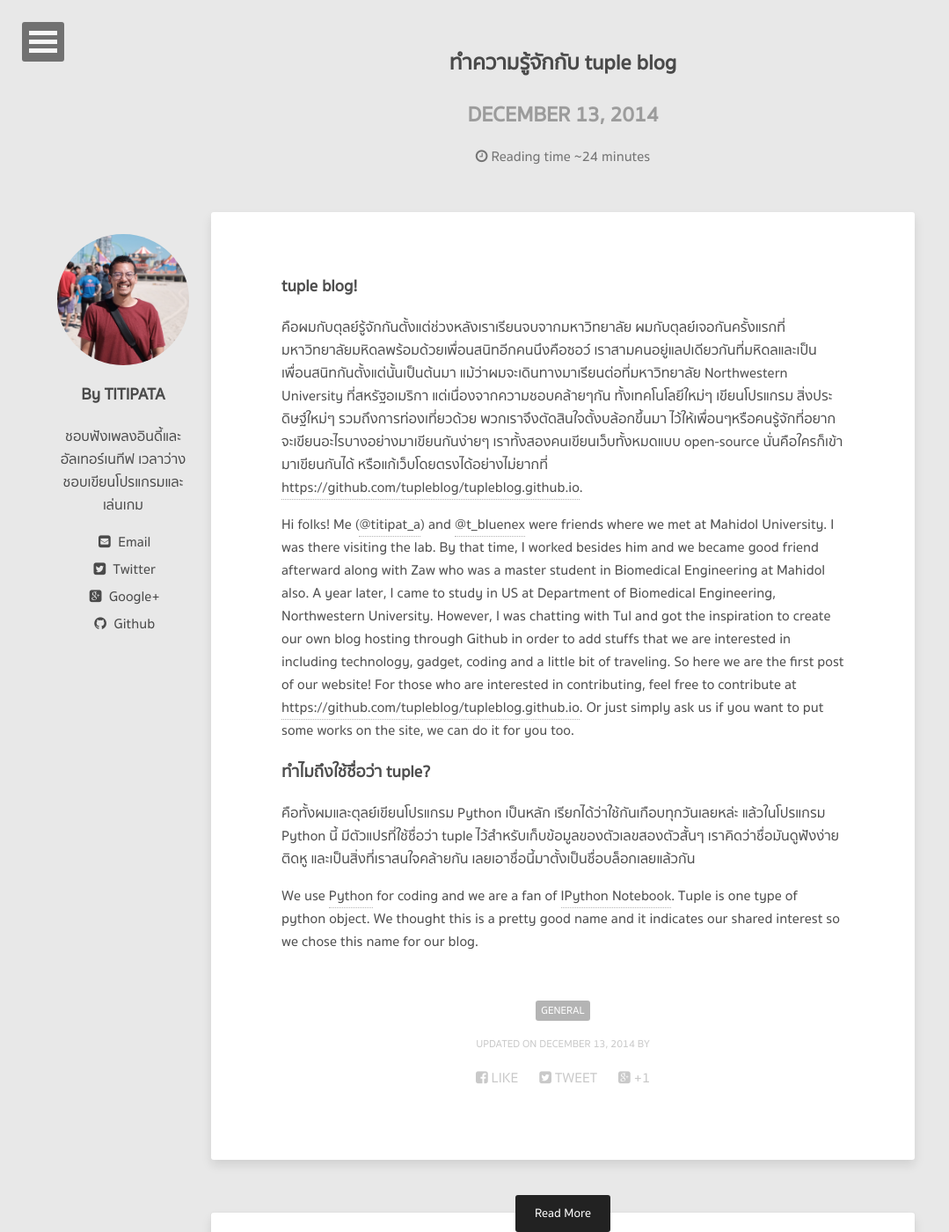
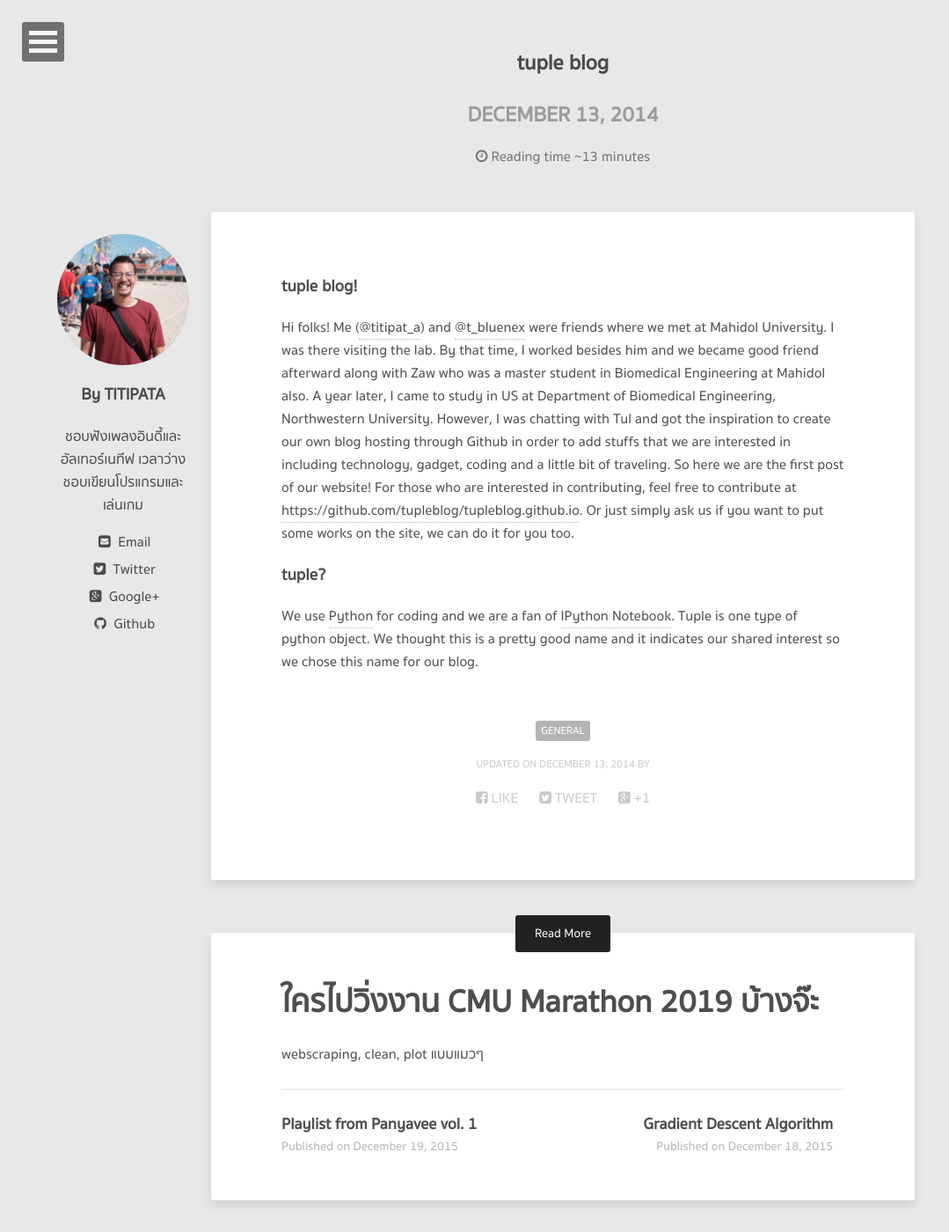
Before and after one commit to OpenBookStack/openbookstack.github.io, a Jekyll site: the page built from _posts/2014-12-13-know-tuple.md, in a window 1280 px wide and 1400 px high. Shown: the whole window at 88% size, without its empty margins (0-1079 px from the left). Built offline with Jekyll 4.4.1, drawn with Linux system fonts in a browser that asks for light colours; nearby versions of some CDN libraries.

Commit message:
Update 2014-12-13-know-tuple.md

```diff
--- a/_posts/2014-12-13-know-tuple.md
+++ b/_posts/2014-12-13-know-tuple.md
@@ -1,8 +1,8 @@
 ---
 layout: post
-title: ทำความรู้จักกับ tuple blog
+title:  tuple blog
 author: Titipata
-description: "ว่าด้วยที่มาที่ไปของทูเปิลบล็อก"
+description: "tuple blog"
 modified: 2014-12-13
 tags: [General]
 comments: false
@@ -10,15 +10,13 @@ comments: false
 
 ### tuple blog!
 
-คือผมกับตุลย์รู้จักกันตั้งแต่ช่วงหลังเราเรียนจบจากมหาวิทยาลัย ผมกับตุลย์เจอกันครั้งแรกที่มหาวิทยาลัยมหิดลพร้อมด้วยเพื่อนสนิทอีกคนนึงคือซอว์ เราสามคนอยู่แลปเดียวกันที่มหิดลและเป็นเพื่อนสนิทกันตั้งแต่นั้นเป็นต้นมา แม้ว่าผมจะเดินทางมาเรียนต่อที่มหาวิทยาลัย Northwestern University ที่สหรัฐอเมริกา แต่เนื่องจากความชอบคล้ายๆกัน ทั้งเทคโนโลยีใหม่ๆ เขียนโปรแกรม สิ่งประดิษฐ์ใหม่ๆ รวมถึงการท่องเที่ยวด้วย พวกเราจึงตัดสินใจตั้งบล้อกขึ้นมา ไว้ให้เพื่อนๆหรือคนรู้จักที่อยากจะเขียนอะไรบางอย่างมาเขียนกันง่ายๆ เราทั้งสองคนเขียนเว็บทั้งหมดแบบ open-source นั่นคือใครก็เข้ามาเขียนกันได้ หรือแก้เว็บโดยตรงได้อย่างไม่ยากที่ [https://github.com/tupleblog/tupleblog.github.io](https://github.com/tupleblog/tupleblog.github.io).
 
 
 Hi folks! Me ([@titipat_a](https://twitter.com/titipat_a)) and [@t_bluenex](http://twitter.com/t_bluenex) were friends where we met at Mahidol University. I was there visiting the lab. By that time, I worked besides him and we became good friend afterward along with Zaw who was a master student in Biomedical Engineering at Mahidol also. A year later, I came to study in US at Department of Biomedical Engineering, Northwestern University. However, I was chatting with Tul and got the inspiration to create our own blog hosting through Github in order to add stuffs that we are interested in including technology, gadget, coding and a little bit of traveling. So here we are the first post of our website! For those who are interested in contributing, feel free to contribute at [https://github.com/tupleblog/tupleblog.github.io](https://github.com/tupleblog/tupleblog.github.io). Or just simply ask us if you want to put some works on the site, we can do it for you too.
 
 
-### ทำไมถึงใช้ชื่อว่า tuple?
+###  tuple?
 
-คือทั้งผมและตุลย์เขียนโปรแกรม Python เป็นหลัก เรียกได้ว่าใช้กันเกือบทุกวันเลยหล่ะ แล้วในโปรแกรม Python นี้ มีตัวแปรที่ใช้ชื่อว่า tuple ไว้สำหรับเก็บข้อมูลของตัวเลขสองตัวสั้นๆ เราคิดว่าชื่อมันดูฟังง่าย ติดหู และเป็นสิ่งที่เราสนใจคล้ายกัน เลยเอาชื่อนี้มาตั้งเป็นชื่อบล็อกเลยแล้วกัน
 
 
 We use [Python](https://www.python.org/) for coding and we are a fan of [IPython Notebook](http://ipython.org/notebook.html). Tuple is one type of python object. We thought this is a pretty good name and it indicates our shared interest so we chose this name for our blog.
```
